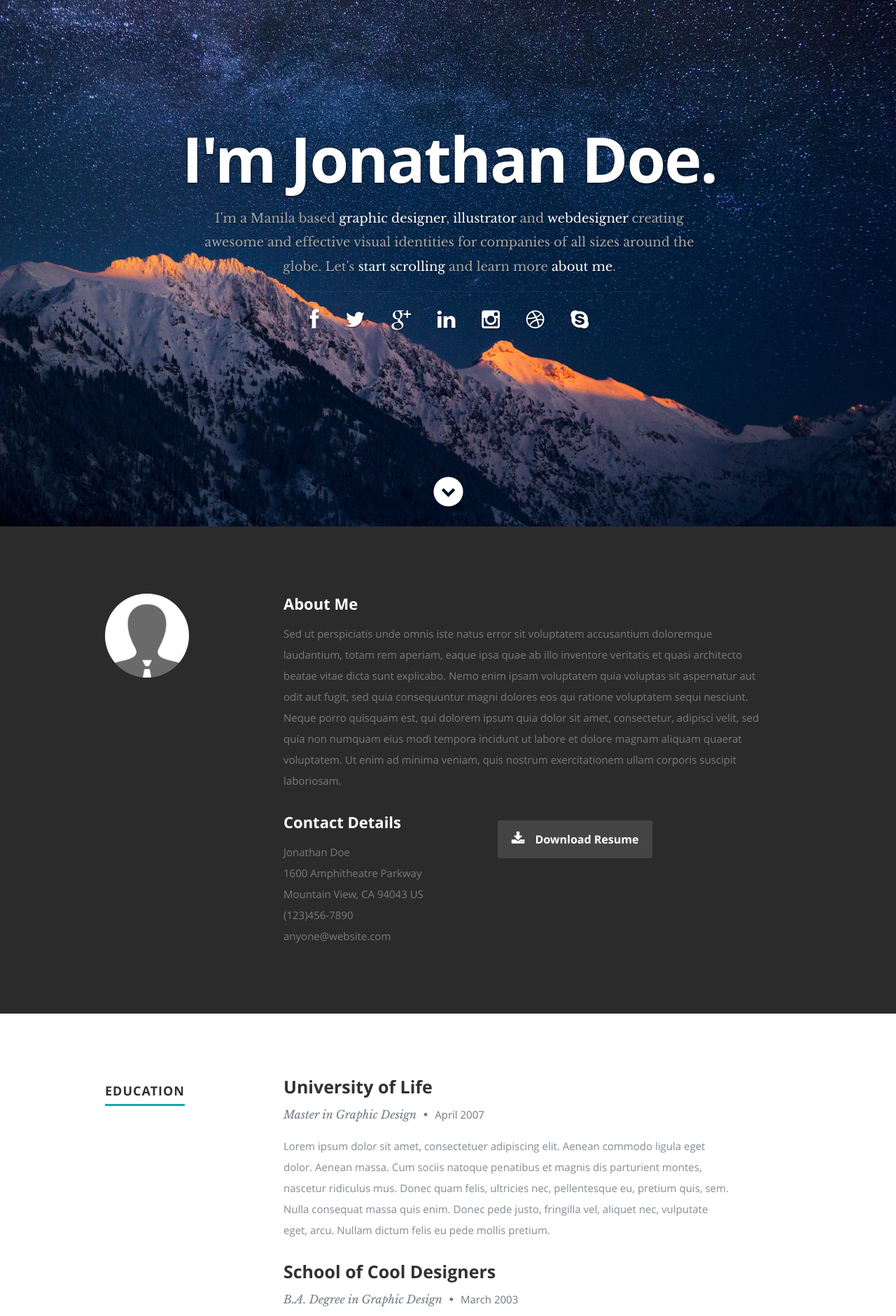
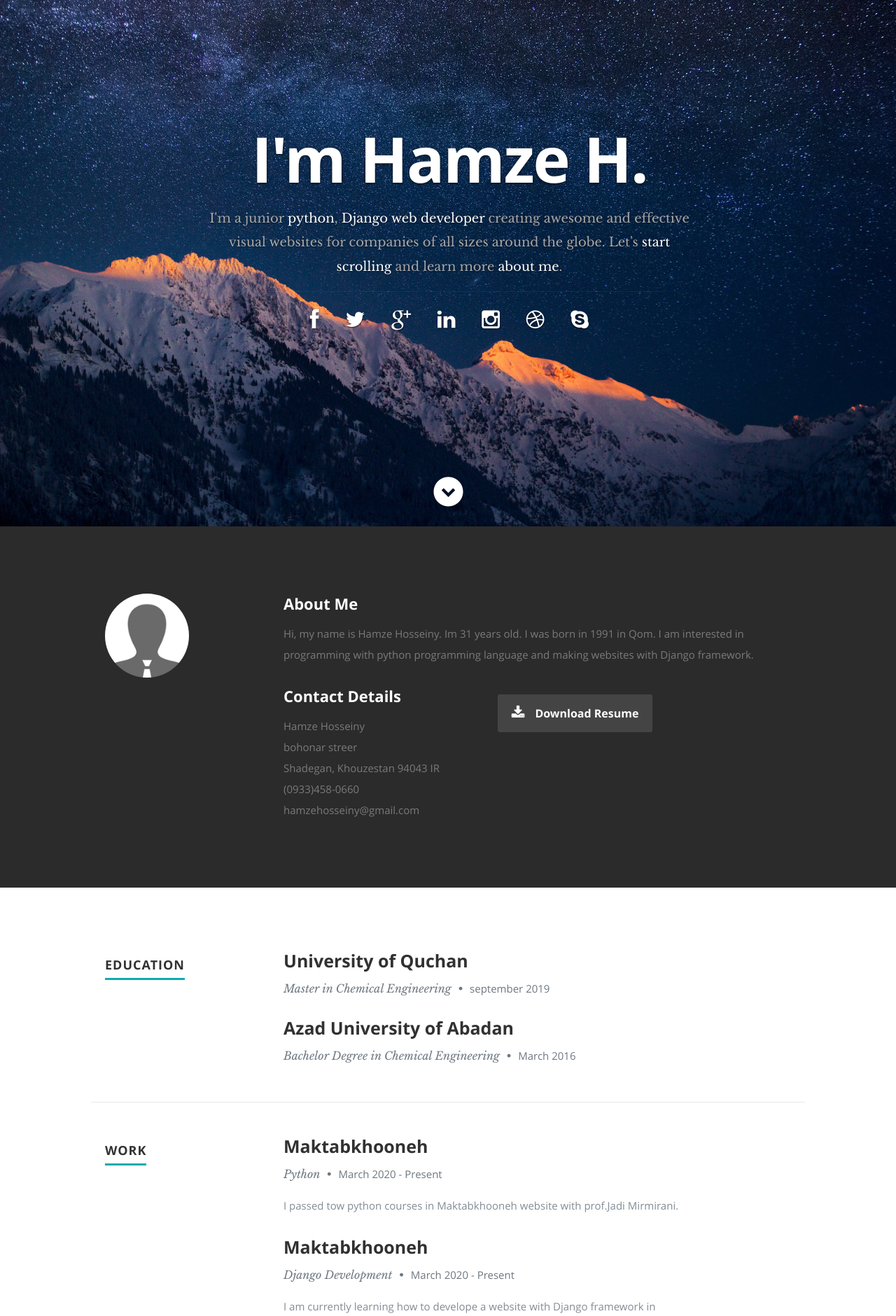
Before and after one commit to HamzeHosseiny/resume-website, a Django app: page / in a window 1280 px wide. Shown: the part 48-1928 px from the top of the page at 70% size. Run offline with Django 3.2, Linux system fonts and the light colour scheme; some libraries are stand-ins or nearby versions.

Commit message:
costumizing
i costumized the template for my cv

```diff
--- a/static/css/layout.css
+++ b/static/css/layout.css
@@ -791,7 +791,7 @@ call-to-action .button {
    background: #191919;
    padding-top: 96px;
    padding-bottom: 102px;
-   color: #636363;
+   color: #ffffff;
 }
 #contact .section-head { margin-bottom: 42px; }
 
--- a/templates/resume/index.html
+++ b/templates/resume/index.html
@@ -8,7 +8,7 @@
    <!--- Basic Page Needs
    ================================================== -->
    <meta charset="utf-8">
-	<title>Ceevee - Free Responsive HTML5/CSS3 Template</title>
+	<title>HOSSEINY</title>
 	<meta name="description" content="">
 	<meta name="author" content="">
 
@@ -29,7 +29,7 @@
 
    <!-- Favicons
 	================================================== -->
-	<link rel="shortcut icon" href="favicon.png" >
+	<link rel="shortcut icon" href="{% static 'images/favicon.png' %}" >
 
 </head>
 
@@ -57,9 +57,9 @@
 
       <div class="row banner">
          <div class="banner-text">
-            <h1 class="responsive-headline">I'm Jonathan Doe.</h1>
-            <h3>I'm a Manila based <span>graphic designer</span>, <span>illustrator</span> and <span>webdesigner</span> creating awesome and
-            effective visual identities for companies of all sizes around the globe. Let's <a class="smoothscroll" href="#about">start scrolling</a>
+            <h1 class="responsive-headline">I'm Hamze H.</h1>
+            <h3>I'm a junior <span>python</span>, <span>Django</span> <span>web developer</span> creating awesome and
+            effective visual websites for companies of all sizes around the globe. Let's <a class="smoothscroll" href="#about">start scrolling</a>
             and learn more <a class="smoothscroll" href="#about">about me</a>.</h3>
             <hr />
             <ul class="social">
@@ -97,12 +97,8 @@
 
             <h2>About Me</h2>
 
-            <p>Sed ut perspiciatis unde omnis iste natus error sit voluptatem accusantium doloremque laudantium, totam rem aperiam,
-            eaque ipsa quae ab illo inventore veritatis et quasi architecto beatae vitae dicta sunt explicabo. Nemo enim ipsam
-            voluptatem quia voluptas sit aspernatur aut odit aut fugit, sed quia consequuntur magni dolores eos qui ratione
-            voluptatem sequi nesciunt. Neque porro quisquam est, qui dolorem ipsum quia dolor sit amet, consectetur, adipisci velit,
-            sed quia non numquam eius modi tempora incidunt ut labore et dolore magnam aliquam quaerat voluptatem.
-            Ut enim ad minima veniam, quis nostrum exercitationem ullam corporis suscipit laboriosam.
+            <p>Hi, my name is Hamze Hosseiny. Im 31 years old. I was born in 1991 in Qom.
+             I am interested in programming with python programming language and making websites with Django framework.
             </p>
 
             <div class="row">
@@ -111,12 +107,12 @@
 
                   <h2>Contact Details</h2>
                   <p class="address">
-						   <span>Jonathan Doe</span><br>
-						   <span>1600 Amphitheatre Parkway<br>
-						         Mountain View, CA 94043 US
+						   <span>Hamze Hosseiny</span><br>
+						   <span>bohonar streer<br>
+						         Shadegan, Khouzestan 94043 IR
                      </span><br>
-						   <span>(123)456-7890</span><br>
-                     <span>anyone@website.com</span>
+						   <span>(0933)458-0660</span><br>
+                     <span>hamzehosseiny@gmail.com</span>
 					   </p>
 
                </div>
@@ -154,14 +150,10 @@
 
                <div class="twelve columns">
 
-                  <h3>University of Life</h3>
-                  <p class="info">Master in Graphic Design <span>&bull;</span> <em class="date">April 2007</em></p>
+                  <h3>University of Quchan</h3>
+                  <p class="info">Master in Chemical Engineering <span>&bull;</span> <em class="date">september 2019</em></p>
 
                   <p>
-                  Lorem ipsum dolor sit amet, consectetuer adipiscing elit. Aenean commodo ligula eget dolor. Aenean massa.
-                  Cum sociis natoque penatibus et magnis dis parturient montes, nascetur ridiculus mus. Donec quam felis,
-                  ultricies nec, pellentesque eu, pretium quis, sem. Nulla consequat massa quis enim.
-                  Donec pede justo, fringilla vel, aliquet nec, vulputate eget, arcu. Nullam dictum felis eu pede mollis pretium.
                   </p>
 
                </div>
@@ -172,14 +164,10 @@
 
                <div class="twelve columns">
 
-                  <h3>School of Cool Designers</h3>
-                  <p class="info">B.A. Degree in Graphic Design <span>&bull;</span> <em class="date">March 2003</em></p>
+                  <h3>Azad University of Abadan </h3>
+                  <p class="info">Bachelor Degree in Chemical Engineering <span>&bull;</span> <em class="date">March 2016</em></p>
 
                   <p>
-                  This is Photoshop's version  of Lorem Ipsum. Proin gravida nibh vel velit auctor aliquet.
-                  Aenean sollicitudin, lorem quis bibendum auctor, nisi elit consequat ipsum, nec sagittis sem
-                  nibh id elit. Duis sed odio sit amet nibh vulputate cursus a sit amet mauris. Morbi accumsan
-                  ipsum velit. Nam nec tellus a odio tincidunt auctor a ornare odio. Sed non  mauris vitae erat
                   </p>
 
                </div>
@@ -205,14 +193,10 @@
 
                <div class="twelve columns">
 
-                  <h3>Awesome Design Studio</h3>
-                  <p class="info">Senior UX Designer <span>&bull;</span> <em class="date">March 2010 - Present</em></p>
+                  <h3>Maktabkhooneh</h3>
+                  <p class="info">Python <span>&bull;</span> <em class="date">March 2020 - Present</em></p>
 
-                  <p>
-                  Lorem ipsum dolor sit amet, consectetuer adipiscing elit. Aenean commodo ligula eget dolor. Aenean massa.
-                  Cum sociis natoque penatibus et magnis dis parturient montes, nascetur ridiculus mus. Donec quam felis,
-                  ultricies nec, pellentesque eu, pretium quis, sem. Nulla consequat massa quis enim.
-                  Donec pede justo, fringilla vel, aliquet nec, vulputate eget, arcu. Nullam dictum felis eu pede mollis pretium.
+                  <p>I passed tow python courses in Maktabkhooneh website with prof.Jadi Mirmirani.
                   </p>
 
                </div>
@@ -223,14 +207,10 @@
 
                <div class="twelve columns">
 
-                  <h3>Super Cool Studio</h3>
-                  <p class="info">UX Designer <span>&bull;</span> <em class="date">March 2007 - February 2010</em></p>
+                  <h3>Maktabkhooneh</h3>
+                  <p class="info">Django Development <span>&bull;</span> <em class="date">March 2020 - Present</em></p>
 
-                  <p>
-                  This is Photoshop's version  of Lorem Ipsum. Proin gravida nibh vel velit auctor aliquet.
-                  Aenean sollicitudin, lorem quis bibendum auctor, nisi elit consequat ipsum, nec sagittis sem
-                  nibh id elit. Duis sed odio sit amet nibh vulputate cursus a sit amet mauris. Morbi accumsan
-                  ipsum velit. Nam nec tellus a odio tincidunt auctor a ornare odio. Sed non  mauris vitae erat
+                  <p>I am currently learning how to develope a website with Django framework in Maktabkhooneh website with prof.Ali Bigdeli.
                   </p>
 
                </div>
@@ -252,17 +232,14 @@
 
          <div class="nine columns main-col">
 
-            <p>Sed ut perspiciatis unde omnis iste natus error sit voluptatem accusantium doloremque laudantium, totam rem aperiam,
-            eaque ipsa quae ab illo inventore veritatis et quasi architecto beatae vitae dicta sunt explicabo. Nemo enim ipsam
-            voluptatem quia voluptas sit aspernatur aut odit aut fugit, sed quia consequuntur magni dolores eos qui ratione
-            voluptatem sequi nesciunt.
+            <p>This is some of my skills.
             </p>
 
 				<div class="bars">
 
 				   <ul class="skills">
-					   <li><span class="bar-expand photoshop"></span><em>Photoshop</em></li>
-                  <li><span class="bar-expand illustrator"></span><em>Illustrator</em></li>
+					   <li><span class="bar-expand photoshop"></span><em>Python</em></li>
+                  <li><span class="bar-expand illustrator"></span><em>Djando</em></li>
 						<li><span class="bar-expand wordpress"></span><em>Wordpress</em></li>
 						<li><span class="bar-expand css"></span><em>CSS</em></li>
 						<li><span class="bar-expand html5"></span><em>HTML5</em></li>
@@ -286,7 +263,7 @@
 
          <div class="twelve columns collapsed">
 
-            <h1>Check Out Some of My Works.</h1>
+            <h1>Check Out Some of My interests.</h1>
 
             <!-- portfolio-wrapper -->
             <div id="portfolio-wrapper" class="bgrid-quarters s-bgrid-thirds cf">
@@ -349,7 +326,7 @@
                         <img alt="" src="{% static 'images/portfolio/into-the-light.jpg' %}">
                         <div class="overlay">
                            <div class="portfolio-item-meta">
-          					      <h5>Into The Light</h5>
+          					      <h5>Juve</h5>
                               <p>Photography</p>
           					   </div>
                         </div>
@@ -441,7 +418,7 @@
 
 		      <div class="description-box">
 			      <h4>Coffee Cup</h4>
-			      <p>Proin gravida nibh vel velit auctor aliquet. Aenean sollicitudin, lorem quis bibendum auctor, nisi elit consequat ipsum, nec sagittis sem nibh id elit.</p>
+			      <p>Cofee.</p>
                <span class="categories"><i class="fa fa-tag"></i>Branding, Webdesign</span>
 		      </div>
 
@@ -458,7 +435,7 @@
 
 		      <div class="description-box">
 			      <h4>Console</h4>
-			      <p>Proin gravida nibh vel velit auctor aliquet. Aenean sollicitudin, lorem quis bibendum auctor, nisi elit consequat ipsum, nec sagittis sem nibh id elit.</p>
+			      <p>Console.</p>
                <span class="categories"><i class="fa fa-tag"></i>Branding, Web Development</span>
 		      </div>
 
@@ -475,7 +452,7 @@
 
 		      <div class="description-box">
 			      <h4>Judah</h4>
-			      <p>Proin gravida nibh vel velit auctor aliquet. Aenean sollicitudin, lorem quis bibendum auctor, nisi elit consequat ipsum, nec sagittis sem nibh id elit.</p>
+			      <p>Judah.</p>
                <span class="categories"><i class="fa fa-tag"></i>Branding</span>
 		      </div>
 
@@ -491,8 +468,8 @@
 		      <img class="scale-with-grid" src="{% static 'images/portfolio/modals/m-intothelight.jpg' %}" alt="" />
 
 		      <div class="description-box">
-			      <h4>Into the Light</h4>
-			      <p>Proin gravida nibh vel velit auctor aliquet. Aenean sollicitudin, lorem quis bibendum auctor, nisi elit consequat ipsum, nec sagittis sem nibh id elit.</p>
+			      <h4>Juve</h4>
+			      <p>Juve.</p>
                <span class="categories"><i class="fa fa-tag"></i>Photography</span>
 		      </div>
 
@@ -591,9 +568,8 @@
 
          <div class="seven columns">
 
-            <h2><span class="lead">Unde Omnis Iste</span></h2>
-            <p><span class="lead">Sed ut perspiciatis unde omnis iste natus error sit voluptatem accusantium doloremque laudantium, totam rem aperiam,
-            eaque ipsa quae ab illo inventore veritatis et quasi architecto beatae vitae. </span></p>
+            <h2><span class="lead">– Mark Twain </span></h2>
+            <p><span class="lead">“The secret of getting ahead is getting started.” </span></p>
 
          </div>
 
@@ -640,11 +616,8 @@
 
                      <li>
                         <blockquote>
-                           <p>This is Photoshop's version  of Lorem Ipsum. Proin gravida nibh vel velit auctor aliquet.
-                           Aenean sollicitudin, lorem quis bibendum auctor, nisi elit consequat ipsum, nec sagittis sem
-                           nibh id elit. Duis sed odio sit amet nibh vulputate cursus a sit amet mauris.
-                           </p>
-                           <cite>Mr. Adobe</cite>
+                           <p>“If I know what love is, it is because of you.”</p>
+                           <cite>Hermann Hesse</cite>
                         </blockquote>
                      </li> <!-- slide ends -->
 
@@ -675,10 +648,8 @@
 
             <div class="ten columns">
 
-                  <p class="lead">Sed ut perspiciatis unde omnis iste natus error sit voluptatem accusantium doloremque laudantium, totam rem aperiam,
-                  eaque ipsa quae ab illo inventore veritatis et quasi architecto beatae vitae dicta sunt explicabo. Nemo enim ipsam
-                  voluptatem quia voluptas sit aspernatur aut odit aut fugit.
-                  </p>
+                  <h2 class="lead"  style="color: white;">We need to talk!
+                  </h2>
 
             </div>
 
```
Also changed, not shown: static/images/portfolio/into-the-light.jpg, static/images/portfolio/modals/m-intothelight.jpg.
